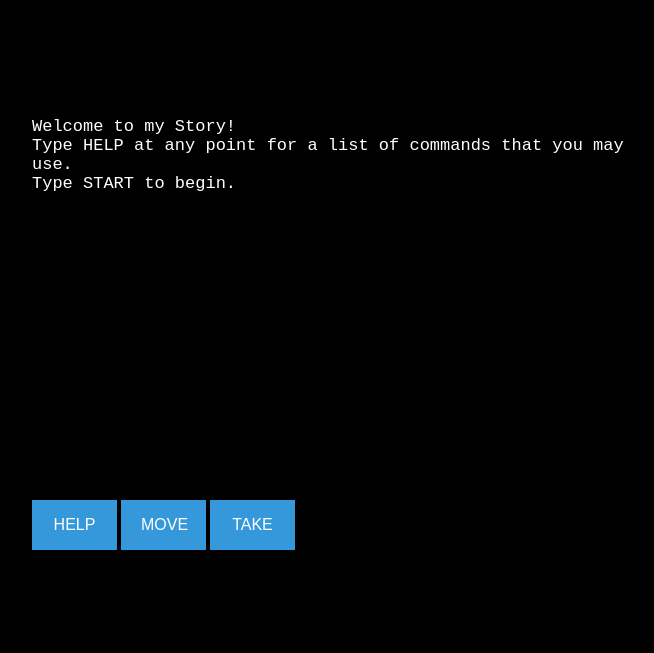
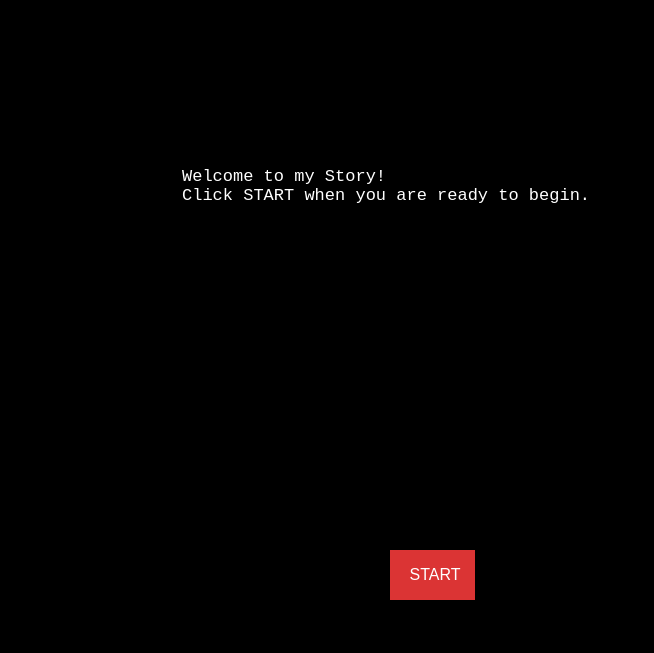
Before and after one commit to rebeccahongsf/Text-Game, a plain HTML site: page index.html in a window 1280 px wide. Shown: the whole page, without its empty margins (208-862 px from the left). Drawn offline with Linux system fonts and the light colour scheme.

Commit message:
Update CSS to auto center the console and container. Update html story introduction. Added START button.

```diff
--- a/index.html
+++ b/index.html
@@ -15,7 +15,7 @@
 		<!--
 		MAIN GAME PLOT
 		-->
-		<p id="message_start"> Welcome to my Story! <br />Type HELP at any point for a list of commands that you may use. <br />Type START to begin.</p>
+		<p id="message_start"> Welcome to my Story! <br />Click START when you are ready to begin.</p>
 
 		<p id="message_help" style="display: none;">Help: (replace italicized words)<br />
 		take <i>object</i>: takes the specified object and puts it in your inventory<br />
@@ -26,7 +26,7 @@
 		go <i>direction</i>: attempts to travel in direction (north, east, south, west)<br />
 		search <i>object</i>: searches the indicated object for items</p>
 
-		<p id="area_bedroom">You wake up in a luxurious bed with a massive headache. You can't seem to recall where you are, how you got there, let alone who you are. Besides you lays a woman who appears to be unconscious. On the bedside table, there is a gun and wallet. A sleek jacket sits on the couch besides the main door, which is facing the east. As your eyes scan the room, there is a window to the north of you. In front of the window, there is a coffee table with what appears to be half eaten Chinese take out. There is also a door leading to the bathoom to the west. You feel the woman besides you begins to stir. You should probably get moving.</p>
+		<p id="area_bedroom">Opening your eyes, you immediately find yourself blinded by the glaring lights coming from the ceiling. You shut your eyes and grab your forehead with one hand as you are assaulted by a headache. After a brief moment, it passes and you open your eyes once again slowly, realizing you are laying down on a hard <strong><em>table</em></strong> looking at an unfamiliar ceiling, your back aching. You sit up with your feet touching the ground.</p>
 
 		<p id="area_bathroom" style="display: none;">You have entered the bathroom. To the left there is a bathtub. On the right there is a sink and toilet. A tooth brush balances itself on the edge of the sink.
 		</p>
@@ -43,10 +43,10 @@
 		</div>
 
 	<!-- INPUT !-->
+	<div id="start" class="start">
+			<button class="btn" value="start">START</button>
+	</div>
 	<div id="choice_menu" class="choice_menu">
-		<div id="help" class="help inline">
-			<button class="dropbtn" value="help">HELP</button>
-		</div>
 		<div id="move_choice" class="move_choice inline">
 			<button class="dropbtn" id="move">MOVE</button>
 				<div id="dropdown" class="dropdown-content">
@@ -62,6 +62,9 @@
 					<button id="take_gun" value="take gun">GUN</button>
 				</div>
 		</div>
+		<div id="help" class="help inline">
+			<button class="btn" value="help">HELP</button>
+		</div>
 	</div>
 
 
--- a/script.js
+++ b/script.js
@@ -41,12 +41,11 @@ $(document).ready(function() {
 	$("#console").fadeIn(3000);
 	$("#message_start").fadeIn(3000);
 	// $("#area_bedroom").fadeIn(3000);
-	$("#choice_menu").fadeIn(3000);
 	// $("#command_line").fadeIn(3000);
-	// Turns user input into Lower Case
+	// When button is clicked, stores HTML value attribute in input
 	$("button").click(function() {
 		var input = $(this).val();
-
+		$("#start").fadeOut(500);
 		//
 		//help
 		if (input.indexOf("help") > -1) {
@@ -62,6 +61,7 @@ $(document).ready(function() {
 		if (input.indexOf("start") > -1) {
 			if (input == "start") {
 				$("#area_bedroom").clone().insertBefore("#placeholder").fadeIn(1000);
+				$("#choice_menu").fadeIn(3000);
 			}
 		}
 		//end start
--- a/style.css
+++ b/style.css
@@ -5,10 +5,13 @@ body {
 #container {
 	color: white;
 	position: absolute;
-	top: 50%;
-	left: 50%;
-	margin-top: -300px;
-	margin-left: -400px;
+	margin: auto;
+  top: 0;
+  bottom: 0;
+  left: 0;
+  right: 0;
+	height: 500px;
+  width: 500px;
 }
 
 #console {
@@ -19,7 +22,7 @@ body {
 	margin: 0 auto;
 	overflow: auto;
 	height: 400px;
-	width: 600px;
+	width: 500px;
 }
 
 #console p {
@@ -31,12 +34,51 @@ body {
 }
 
 /* BUTTON STYLING */
+#start {
+	margin: auto;
+}
+
+.start .btn {
+	background-color: #db3434;
+  color: white;
+  padding: 16px 20px;
+	margin: auto;
+  font-size: 16px;
+  border: none;
+  cursor: pointer;
+	width: 85px;
+	margin: auto;
+	display: grid;
+}
+
+
 #choice_menu {
 	display: none;
 }
 
 .choice_menu .inline {
 	display: inline-block;
+}
+
+.choice_menu .help {
+	float: right;
+}
+
+.help .btn {
+	background-color: #db3434;
+  color: white;
+  padding: 16px 20px;
+	margin: auto;
+  font-size: 16px;
+  border: none;
+  cursor: pointer;
+	width: 85px;
+}
+
+.btn:hover,
+.btn:focus {
+  background-color: #9e2323;
+	outline: none;
 }
 
 .dropbtn {
```
